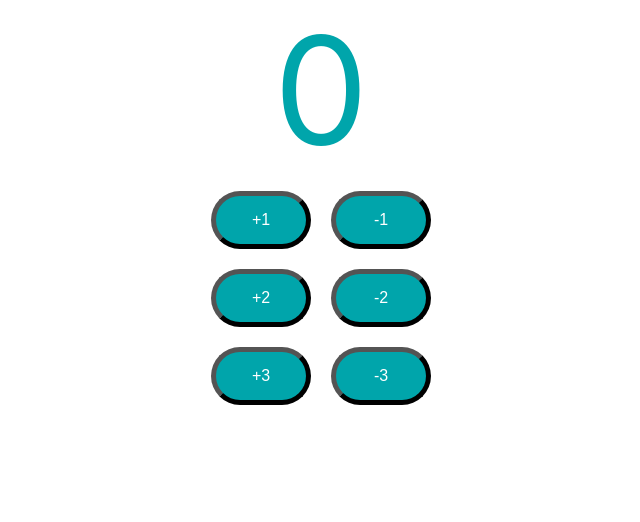
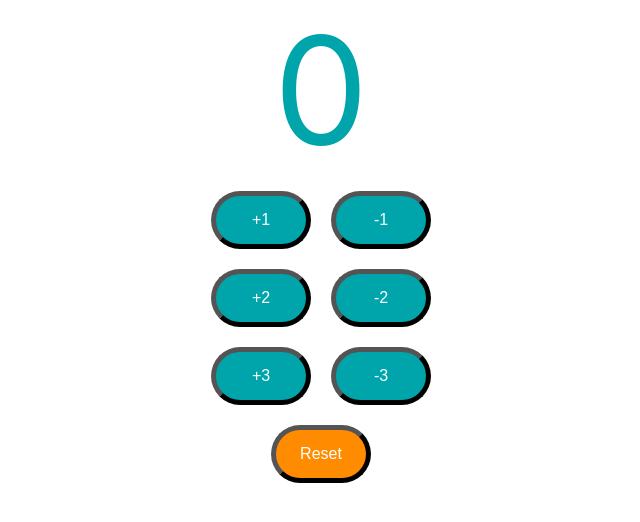
Before and after one commit to yeahbutstill/simple-counter-react, a React (Create React App) app: page / in a window 1280 px wide. Shown: the top 522 px of the page, without its empty margins (319-959 px from the left). Built offline with nearby package versions, Linux system fonts and the light colour scheme.

Commit message:
implement reset counter

```diff
--- a/src/components/counter/Counter.css
+++ b/src/components/counter/Counter.css
@@ -1,6 +1,5 @@
-.counterButton {
+button {
     font-size: 16px;
-    background-color: #00a5ab;
     width: 100px;
     margin: 10px;
     color: #FFFFFF;
@@ -8,6 +7,14 @@
     border-radius: 30px;
     border-color: black;
     border-width: 5px;
+}
+
+.counterButton {
+    background-color: #00a5ab;
+}
+
+.resetButton {
+    background-color: darkorange;
 }
 
 .count {
--- a/src/components/counter/Counter.jsx
+++ b/src/components/counter/Counter.jsx
@@ -1,6 +1,6 @@
 import './Counter.css'
 import {useState} from "react";
-import PropTypes from "prop-types";
+import CounterButton from './CounterButton'
 
 export default function Counter() {
     const [count, setCount] = useState(0)
@@ -12,43 +12,19 @@ export default function Counter() {
         setCount(count - by)
     }
 
+    function resetCounterFunction() {
+        setCount(0)
+    }
+
     return (
         <>
             <span className="totalCount">{count}</span>
             <CounterButton by={1} incrementMethod={incrementCounterParentFunction} decrementMethod={decrementCounterParentFunction}/>
             <CounterButton by={2} incrementMethod={incrementCounterParentFunction} decrementMethod={decrementCounterParentFunction}/>
             <CounterButton by={3} incrementMethod={incrementCounterParentFunction} decrementMethod={decrementCounterParentFunction}/>
+            <button className="resetButton"
+                    onClick={resetCounterFunction}>Reset
+            </button>
         </>
     )
 }
-function CounterButton({by, incrementMethod, decrementMethod}) {
-
-    const [count, setCount] = useState(0)
-
-    function incrementCounterFunction() {
-        setCount(count + by)
-        incrementMethod(by)
-    }
-
-    function decrementCounterFunction() {
-        setCount(count - by)
-        decrementMethod(by)
-    }
-
-    return (
-        <div className="Counter">
-            <div>
-                <button className="counterButton"
-                        onClick={incrementCounterFunction}>+{by}
-                </button>
-                <button className="counterButton"
-                        onClick={decrementCounterFunction}>-{by}
-                </button>
-            </div>
-        </div>
-    )
-}
-
-Counter.propTypes = {
-    by: PropTypes.number
-}
--- /dev/null
+++ b/src/components/counter/CounterButton.jsx
@@ -0,0 +1,35 @@
+import {useState} from "react";
+import PropTypes from "prop-types";
+import Counter from "./Counter";
+
+export default function CounterButton({by, incrementMethod, decrementMethod}) {
+
+    const [count, setCount] = useState(0)
+
+    function incrementCounterFunction() {
+        setCount(count + by)
+        incrementMethod(by)
+    }
+
+    function decrementCounterFunction() {
+        setCount(count - by)
+        decrementMethod(by)
+    }
+
+    return (
+        <div className="Counter">
+            <div>
+                <button className="counterButton"
+                        onClick={incrementCounterFunction}>+{by}
+                </button>
+                <button className="counterButton"
+                        onClick={decrementCounterFunction}>-{by}
+                </button>
+            </div>
+        </div>
+    )
+}
+
+Counter.propTypes = {
+    by: PropTypes.number
+}
```
